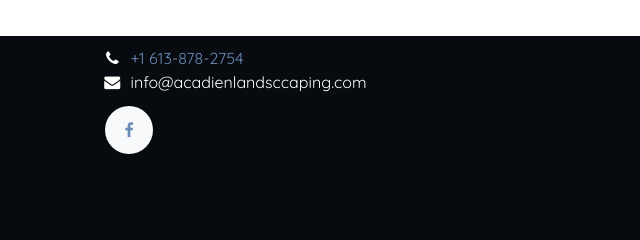
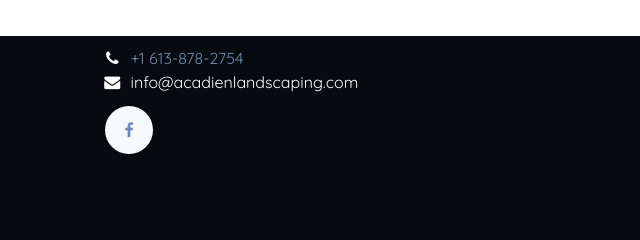
Before and after one commit to mauricelosier/acadien-static-site, a plain HTML site: page about-us/index.html in a window 1280 px wide. Shown: the part 2130-2370 px from the top of the page, 363-1003 px from the left. Drawn offline with Linux system fonts and the light colour scheme.

Commit message:
corrected the email typo

```diff
--- a/about-us/index.html
+++ b/about-us/index.html
@@ -344,7 +344,7 @@
                     <div class="o_colored_level o_grid_item g-col-lg-4 g-height-4 col-lg-4" style="z-index: 2; grid-area: 1 / 5 / 5 / 9;">
                             <ul class="list-unstyled mb-2">
                                 <li><i class="fa fa-phone fa-fw me-2"></i><span class="o_force_ltr"><a href="tel:+1613-878-2754">+1 613-878-2754</a></span></li>
-                                <li><i class="fa fa-envelope fa-fw me-2"></i>info@acadienlandsccaping.com</li>
+                                <li><i class="fa fa-envelope fa-fw me-2"></i>info@acadienlandscaping.com</li>
                             </ul>
                             <div class="s_social_media o_not_editable text-start no_icon_color" data-snippet="s_social_media" data-name="Social Media">
                                 <h5 class="s_social_media_title d-none">Follow us</h5>
```
Also changed, not shown: contactus/index.html (+1 -1 lines), fr/about-us/index.html (+1 -1 lines), fr/contactus/index.html (+1 -1 lines), fr/index.html (+1 -1 lines), fr/our-services/index.html (+1 -1 lines), index.html (+1 -1 lines), our-services/index.html (+1 -1 lines).
